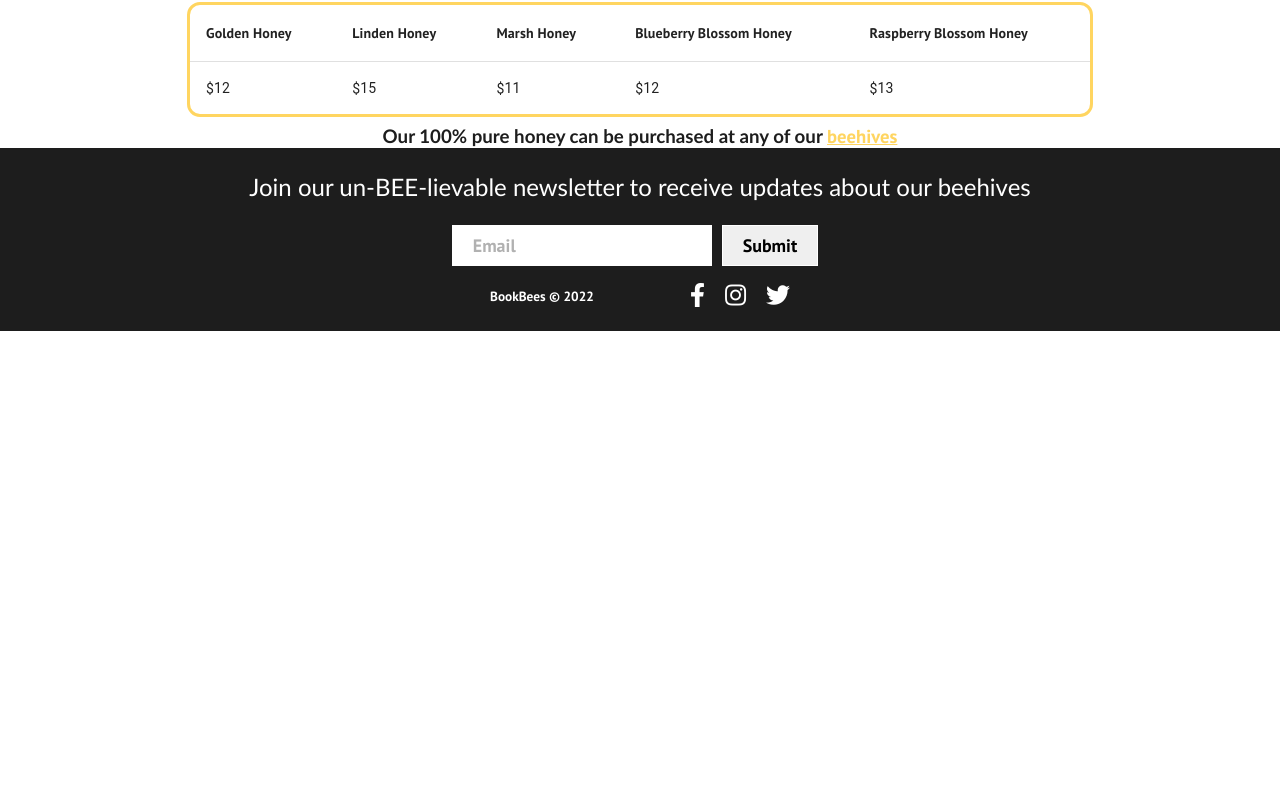
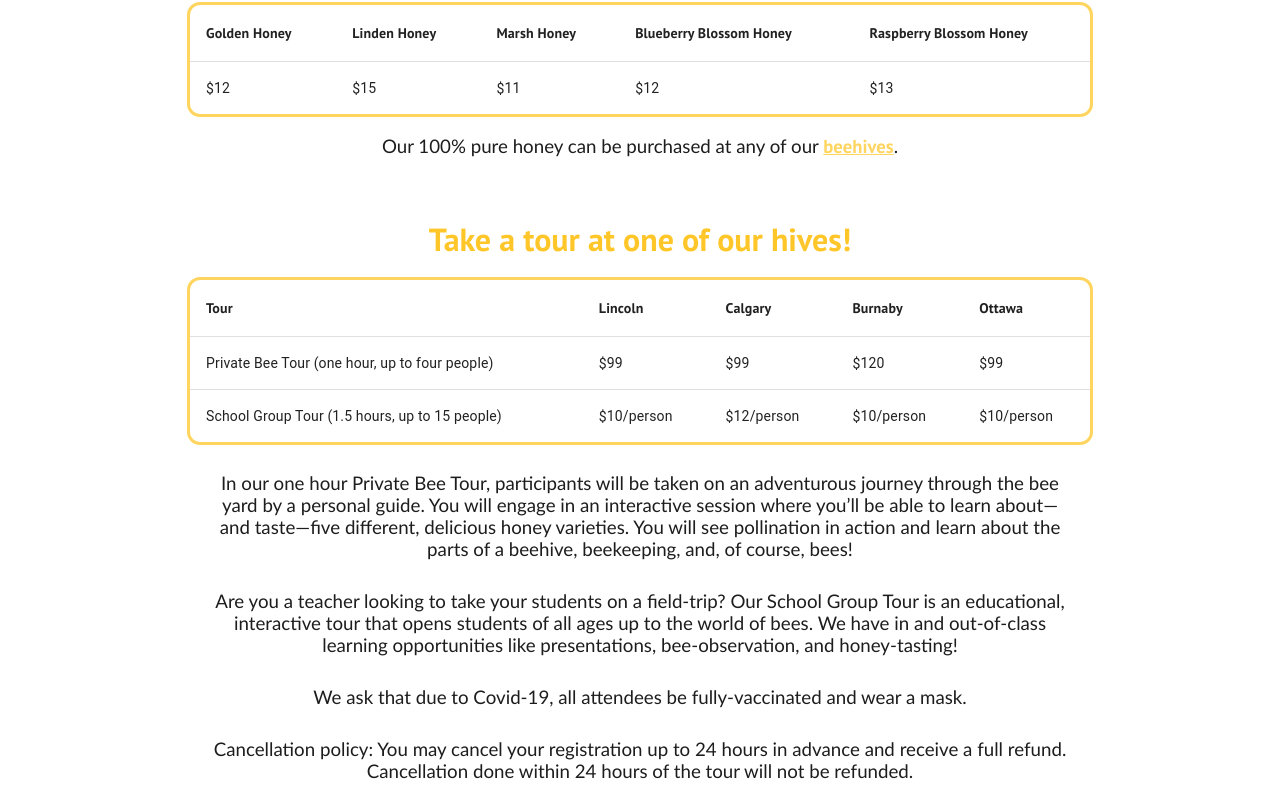
Before and after one commit to marmikpatel19/BookAway, a React (Create React App) app: page /pricing in a window 1280 px wide. Shown: the part 277-1080 px from the top of the page. Before the commit the page ends 800 px from the top, so only its background shows below. Built offline with nearby package versions, Linux system fonts and the light colour scheme.

Commit message:
add second table to pricing page

```diff
--- a/src/components/pages/Pricing.css
+++ b/src/components/pages/Pricing.css
@@ -14,15 +14,37 @@
   border-radius: 10px;
 }
 
-#honey-discription {
+h3 {
   text-align: center;
   font-family: "Trebuchet MS", "Lucida Sans Unicode", "Lucida Grande",
     "Lucida Sans", Arial, sans-serif;
   color: #1d1d1d;
+  font-weight: 100;
+}
+
+#honey-discription {
+  margin-bottom: 60px;
+  margin-top: 20px;
 }
 
 #beehives-link {
   color: rgb(255, 213, 96);
 }
 
+.tour-discriptions {
+  margin: auto;
+  margin-top: 30px;
+  max-width: 900px;
+  position: relative;
+  display: flex;
+  flex-direction: column;
+  margin-bottom: 30px;
+  padding-left: 20px;
+  padding-right: 20px;
+}
+
+.tour-discription {
+  margin-bottom: 30px;
+}
+
 /*add media queries*/
--- a/src/components/pages/Pricing.jsx
+++ b/src/components/pages/Pricing.jsx
@@ -12,11 +12,38 @@ import TableRow from "@mui/material/TableRow";
 import Paper from "@mui/material/Paper";
 import { Link } from "react-router-dom";
 
+{
+  /*First Table*/
+}
 function createData(golden, linden, marsh, bluberryblossom, raspberryblossom) {
   return { golden, linden, marsh, bluberryblossom, raspberryblossom };
 }
 
 const rows = [createData("$12", "$15", "$11", "$12", "$13")];
+
+{
+  /*Second Table*/
+}
+function createData2(tour, lincoln, calgary, burnaby, ottawa) {
+  return { tour, lincoln, calgary, burnaby, ottawa };
+}
+
+const rows2 = [
+  createData2(
+    "Private Bee Tour (one hour, up to four people)",
+    "$99",
+    "$99",
+    "$120",
+    "$99"
+  ),
+  createData2(
+    "School Group Tour (1.5 hours, up to 15 people)",
+    "$10/person",
+    "$12/person",
+    "$10/person",
+    "$10/person"
+  ),
+];
 
 function Pricing() {
   return (
@@ -24,6 +51,8 @@ function Pricing() {
       <Navbar />
       <h1 className="pricing-heading">PRICING</h1>
       <h1>Try some of our delicious honey!</h1>
+
+      {/*Table 1*/}
       <Table
         sx={{ minWidth: 500, maxWidth: 900 }}
         size="medium"
@@ -69,7 +98,82 @@ function Pricing() {
         <Link to="/beehives" id="beehives-link">
           beehives
         </Link>
+        .
       </h3>
+
+      <h1>Take a tour at one of our hives!</h1>
+      {/*Table 2*/}
+      <Table
+        sx={{ minWidth: 500, maxWidth: 900 }}
+        size="medium"
+        aria-label="a dense table"
+        className="table"
+      >
+        <TableHead>
+          <TableRow>
+            <TableCell className="header-cell">
+              <b>Tour</b>
+            </TableCell>
+            <TableCell>
+              <b>Lincoln</b>
+            </TableCell>
+            <TableCell>
+              <b>Calgary</b>
+            </TableCell>
+            <TableCell>
+              <b>Burnaby</b>
+            </TableCell>
+            <TableCell>
+              <b>Ottawa</b>
+            </TableCell>
+          </TableRow>
+        </TableHead>
+        <TableBody>
+          {rows2.map((row) => (
+            <TableRow
+              key={row.name}
+              sx={{ "&:last-child td, &:last-child th": { border: 0 } }}
+            >
+              <TableCell>{row.tour}</TableCell>
+              <TableCell>{row.lincoln}</TableCell>
+              <TableCell>{row.calgary}</TableCell>
+              <TableCell>{row.burnaby}</TableCell>
+              <TableCell>{row.ottawa}</TableCell>
+            </TableRow>
+          ))}
+        </TableBody>
+      </Table>
+
+      <div className="tour-discriptions">
+        <h3 className="tour-discription">
+          In our one hour Private Bee Tour, participants will be taken on an
+          adventurous journey through the bee yard by a personal guide. You will
+          engage in an interactive session where you’ll be able to learn
+          about—and taste—five different, delicious honey varieties. You will
+          see pollination in action and learn about the parts of a beehive,
+          beekeeping, and, of course, bees!
+        </h3>
+
+        <h3 className="tour-discription">
+          Are you a teacher looking to take your students on a field-trip? Our
+          School Group Tour is an educational, interactive tour that opens
+          students of all ages up to the world of bees. We have in and
+          out-of-class learning opportunities like presentations,
+          bee-observation, and honey-tasting!{" "}
+        </h3>
+
+        <h3 className="tour-discription">
+          We ask that due to Covid-19, all attendees be fully-vaccinated and
+          wear a mask.
+        </h3>
+
+        <h3 className="tour-discription">
+          Cancellation policy: You may cancel your registration up to 24 hours
+          in advance and receive a full refund. Cancellation done within 24
+          hours of the tour will not be refunded.
+        </h3>
+      </div>
+
       <Footer />
     </>
   );
```
